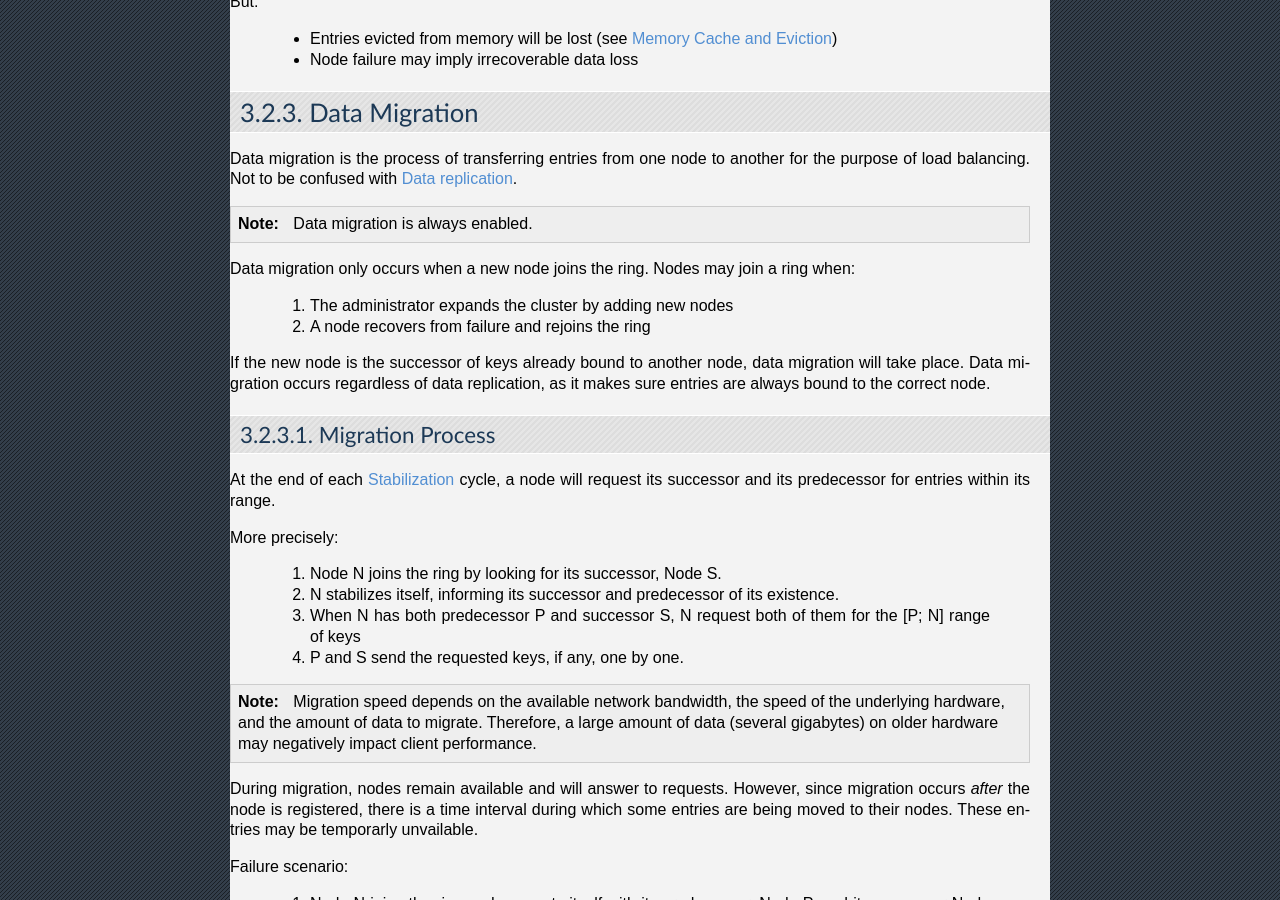
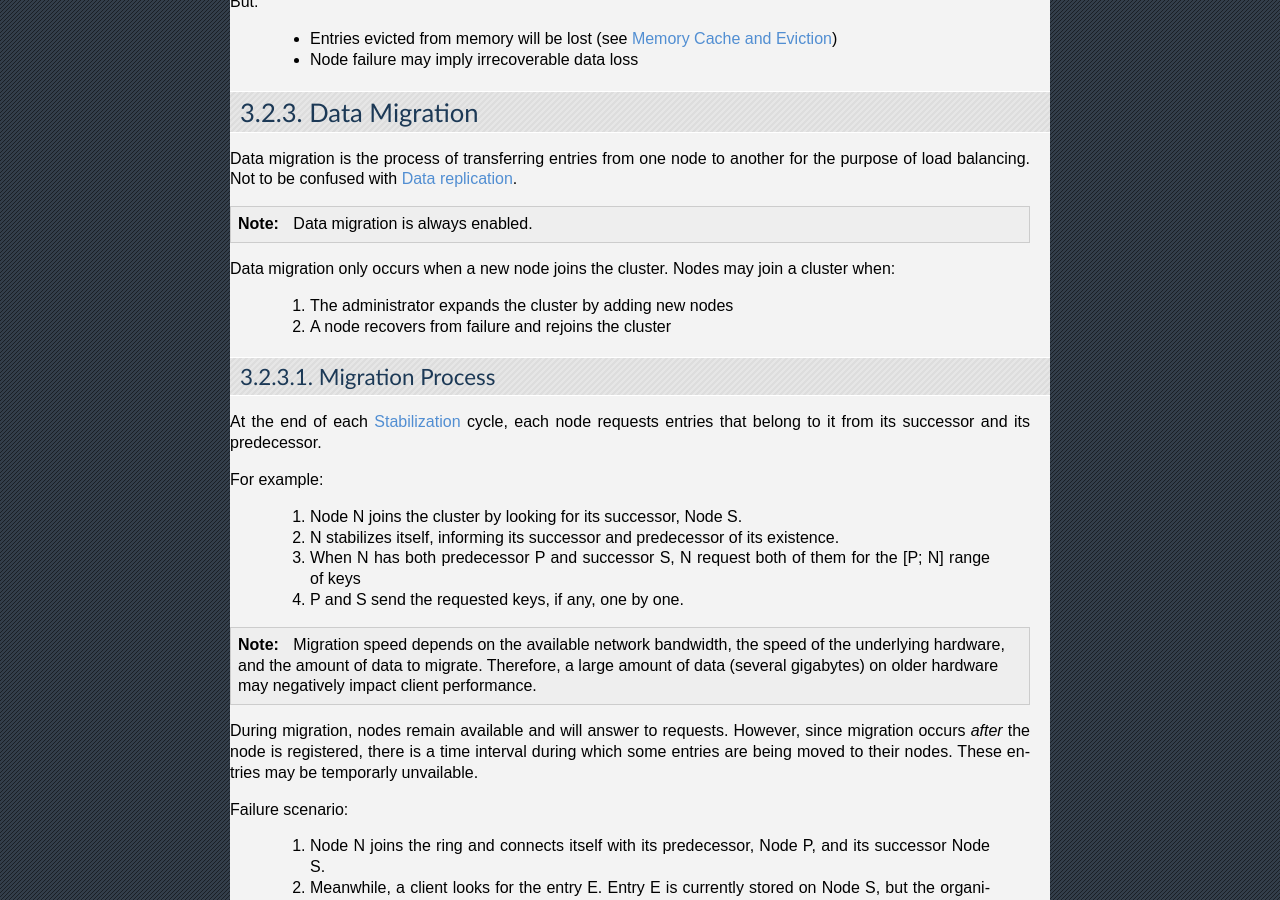
Before and after one commit to iltommi/qdb-documentation, a Sphinx documentation site: the page built from source/concepts/data_storage.rst, in a window 1280 px wide and 900 px high, scrolled down 2481 px. Built offline with Sphinx 7.4.7, drawn with Linux system fonts in a browser that asks for light colours; formulas are drawn with MathJax 3; pages that are not in the unit, such as notebooks, are missing from menus.

Commit message:
Minor cleanup to the migration examples.

```diff
--- a/source/concepts/data_storage.rst
+++ b/source/concepts/data_storage.rst
@@ -80,24 +80,19 @@ Data migration is the process of transferring entries from one node to another f
 .. note::
     Data migration is always enabled.
 
-Data migration only occurs when a new node joins the ring. Nodes may join a ring when:
+Data migration only occurs when a new node joins the cluster. Nodes may join a cluster when:
 
     1. The administrator expands the cluster by adding new nodes
-    2. A node recovers from failure and rejoins the ring
-
-If the new node is the successor of keys already bound to another node, data migration will take place. Data migration occurs regardless of data replication, as it makes sure entries are always bound to the correct node.
-
-.. ### EXAMPLE
-   ### Consider a cluster of 3 nodes with IDs 3, 5, and 10. A fourth node is added with the ID of 8.
+    2. A node recovers from failure and rejoins the cluster
 
 
 Migration Process
 ^^^^^^^^^^^^^^^^^
-At the end of each :ref:`stabilization` cycle, a node will request its successor and its predecessor for entries within its range.
+At the end of each :ref:`stabilization` cycle, each node requests entries that belong to it from its successor and its predecessor.
 
-More precisely:
+For example:
 
-    1. Node N joins the ring by looking for its successor, Node S.
+    1. Node N joins the cluster by looking for its successor, Node S.
     2. N stabilizes itself, informing its successor and predecessor of its existence.
     3. When N has both predecessor P and successor S, N request both of them for the [P; N] range of keys
     4. P and S send the requested keys, if any, one by one.
```
